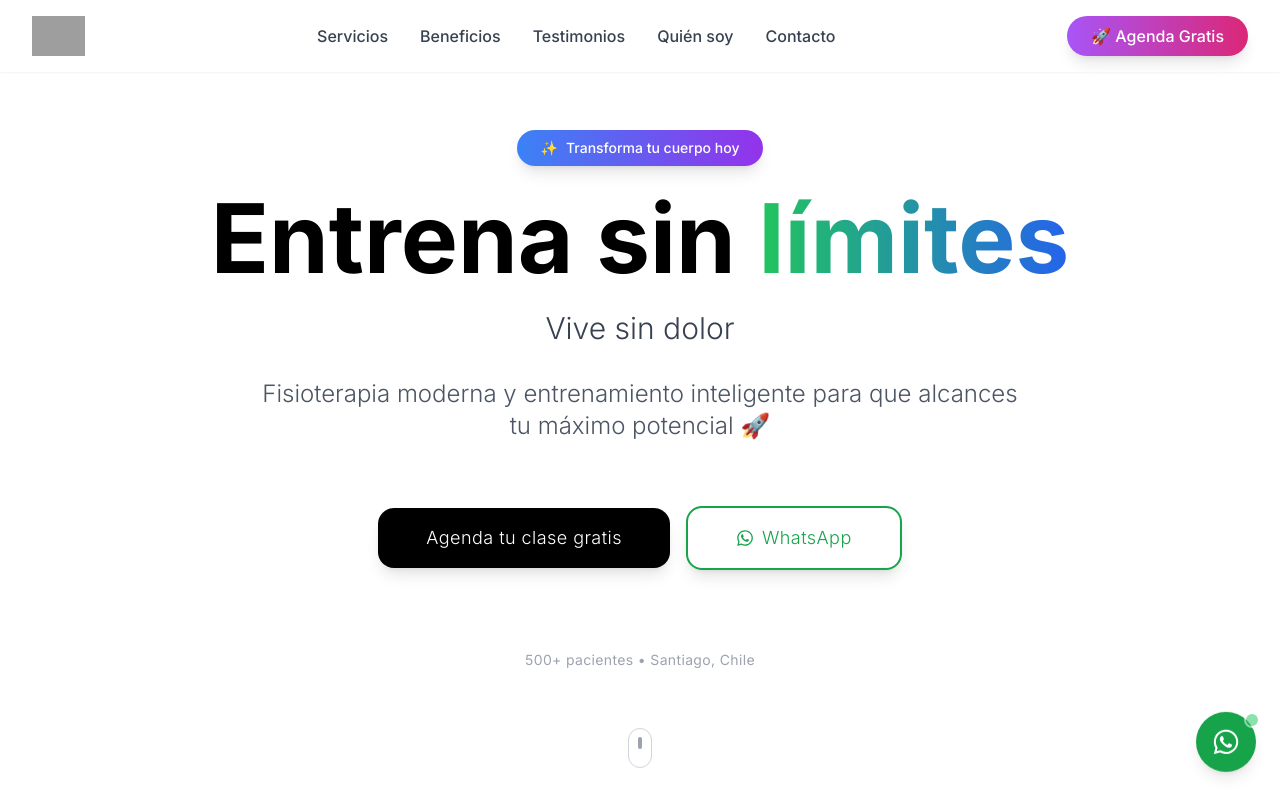
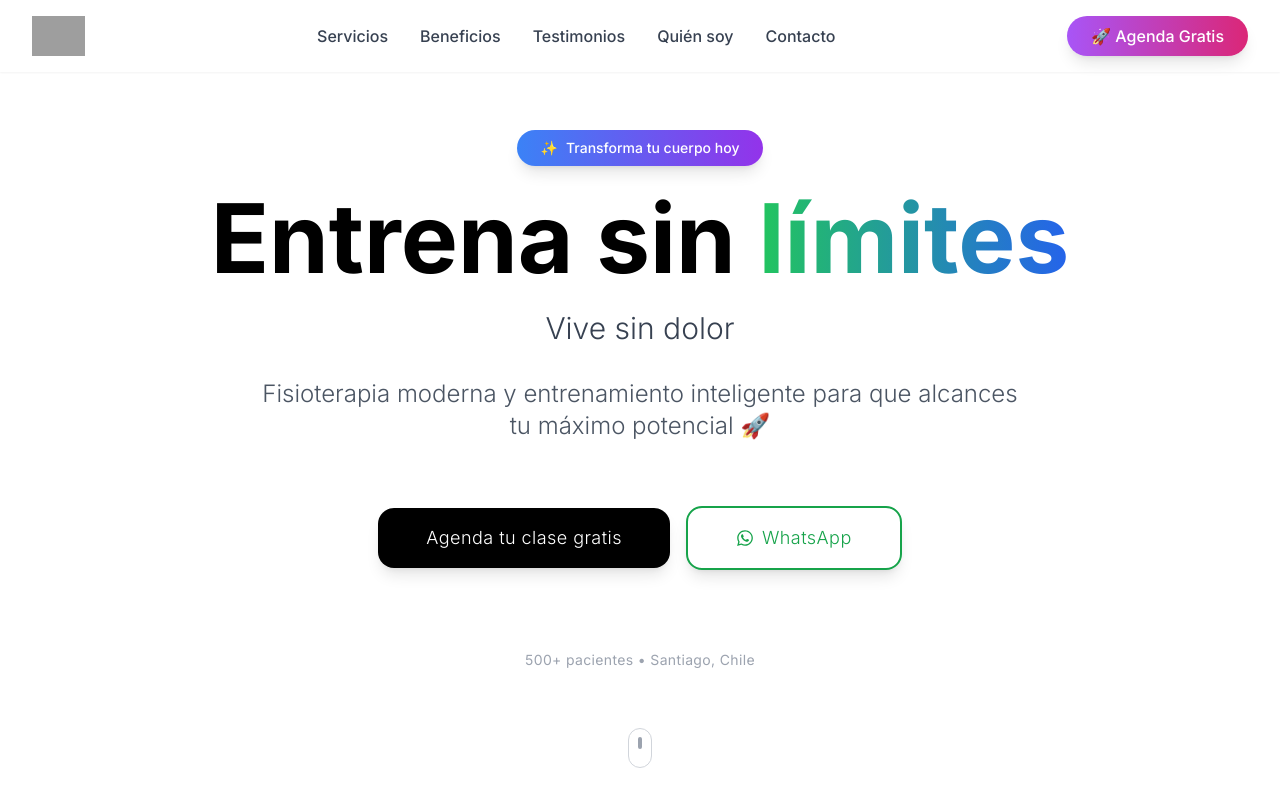
Before and after one commit to Grobier/fisiomov, a React (Vite) app: page / in a window 1280 px wide. Shown: the top 800 px of the page. Built offline with nearby package versions, Linux system fonts and the light colour scheme; grey boxes are pictures that could not be loaded.

Commit message:
Remove WhatsApp floating widget

```diff
--- a/src/App.jsx
+++ b/src/App.jsx
@@ -7,7 +7,6 @@ import Testimonials from './components/Testimonials'
 import About from './components/About'
 import Contact from './components/Contact'
 import Footer from './components/Footer'
-import WhatsAppFloat from './components/WhatsAppFloat'
 import ScrollAnimations from './components/ScrollAnimations'
 
 function App() {
@@ -22,7 +21,6 @@ function App() {
       <About />
       <Contact />
       <Footer />
-      <WhatsAppFloat />
     </div>
   )
 }
```
